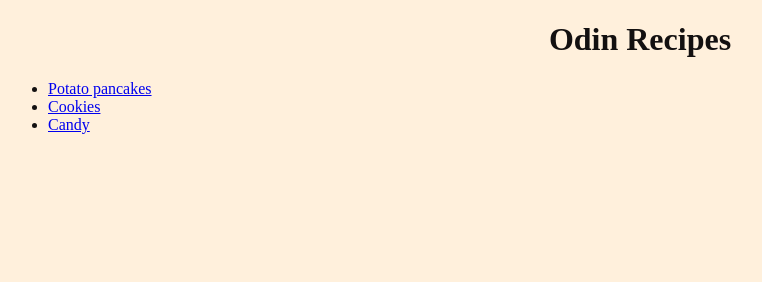
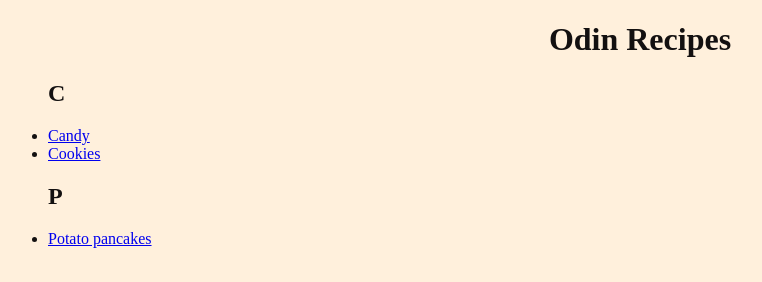
Before and after one commit to kaizen4dev/odin-recipes, a plain HTML site: page index.html in a window 1280 px wide. Shown: the whole page, without its empty margins (0-762 px from the left). Drawn offline with Linux system fonts and the light colour scheme.

Commit message:
Make recipe list alphabetic

```diff
--- a/index.html
+++ b/index.html
@@ -9,9 +9,11 @@
   <body>
     <h1>Odin Recipes</h1>
     <ul>
+      <h2>C</h2>
+      <li><a href="recipes/candy.html">Candy</a></li>
+      <li><a href="recipes/cookies.html">Cookies</a></li>
+      <h2>P</h2>
       <li><a href="recipes/potato-pancakes.html">Potato pancakes</a></li>
-      <li><a href="recipes/cookies.html">Cookies</a></li>
-      <li><a href="recipes/candy.html">Candy</a></li>
     </ul>
   </body>
 </html>
```
